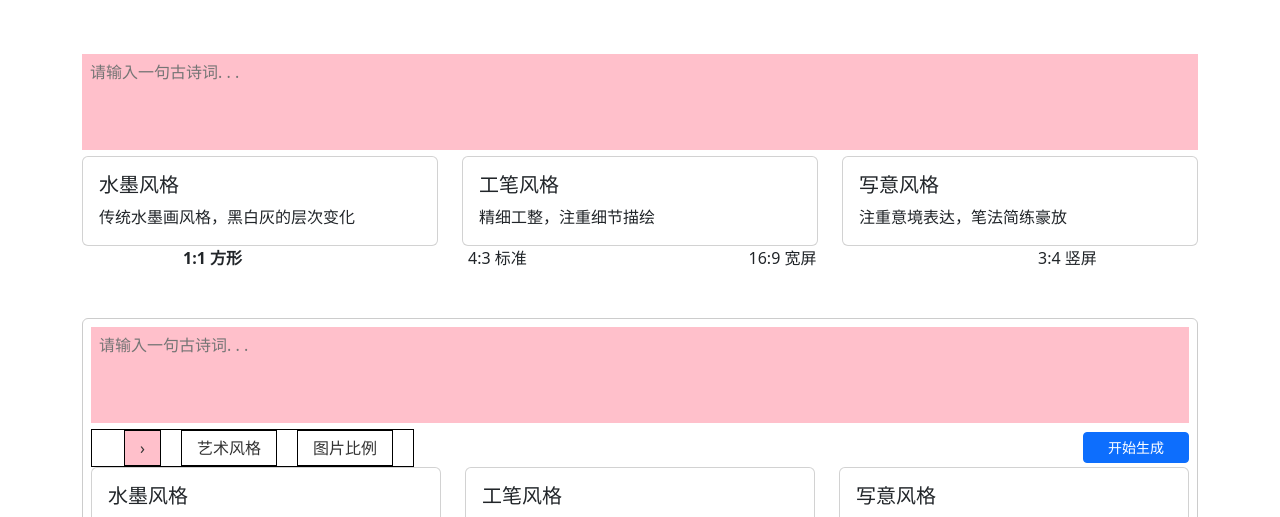
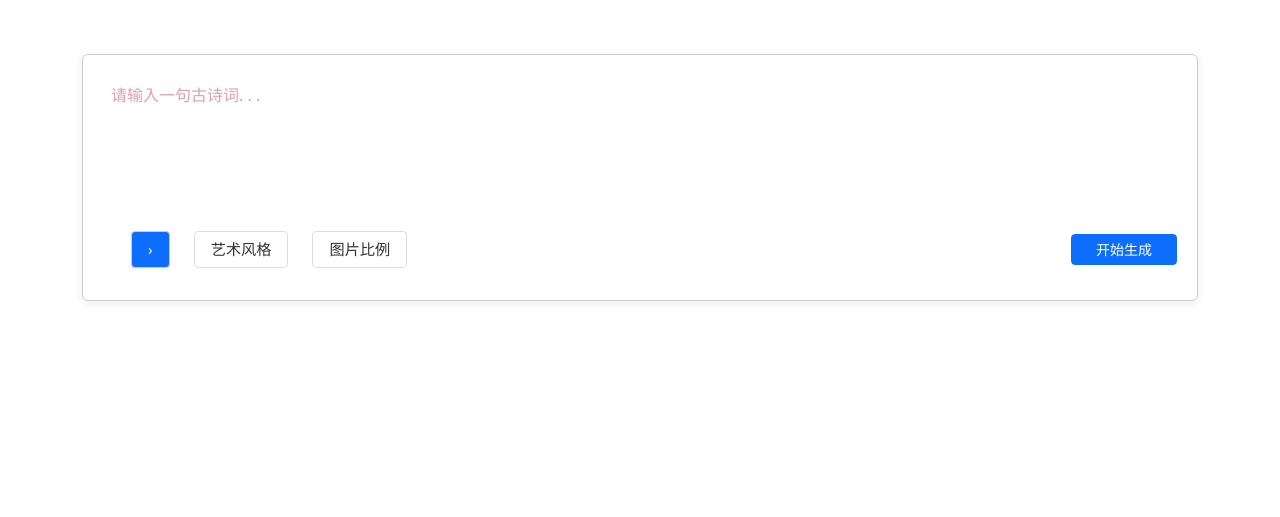
Before and after one commit to Flct-yy/shihua-china, a React (Vite) app: page / in a window 1280 px wide. Shown: the part 427-944 px from the top of the page. After the commit the page ends 800 px from the top, so only its background shows below. Built offline with nearby package versions, Linux system fonts and the light colour scheme.

Commit message:
AllSelect完成

```diff
--- a/src/components/core/AllSelect.jsx
+++ b/src/components/core/AllSelect.jsx
@@ -1,4 +1,4 @@
-import React from "react";
+import React, { useRef } from "react";
 import PoemInput from "./PoemInput";
 import StyleSelector from "./StyleSelector";
 import ImageRatio from "./ImageRatio";
@@ -8,47 +8,87 @@ import "@/scss/AllSelect.scss";
 const AllSelect = () => {
   const [activeTab, setActiveTab] = React.useState("poem");
 
+  // 用ref获取各模块
+  const poemRef = useRef(null);
+  const styleRef = useRef(null);
+  const ratioRef = useRef(null);
+  const navRef = useRef(null);
+  const containerRef = useRef(null);
+
+  // 处理tab切换
+  const handleTabChange = (tab) => {
+    setActiveTab(tab);
+  };
+
   return (
-    <div className="my-5 p-2 rounded container d-flex flex-column items-center" style={{ border: "1px solid #ccc", overflow: "hidden" }}>
+    <div
+      ref={containerRef}
+      className="all-select-container my-5 rounded container"
+    >
+      <div className="all-select-wrapper p-2 rounded container d-flex flex-column">
+        {/* 选项卡导航 - 根据当前tab位置变化 */}
+        <div
+          ref={navRef}
+          className={`nav-container d-flex justify-content-between align-items-center transition-all duration-300 ease-in-out ${activeTab === 'poem' ? 'nav-bottom' : 'nav-top'}`}
+        >
+          <ul className="choice-nav">
+            <li className="choice-nav-item">
+              <button
+                className={`choice-nav-link ${activeTab === "poem" ? " active" : ""}`}
+                onClick={() => handleTabChange("poem")}
+              >
+                ›
+              </button>
+            </li>
+            <li className="choice-nav-item">
+              <button
+                className={`choice-nav-link ${activeTab === "style" ? " active" : ""}`}
+                onClick={() => handleTabChange("style")}
+              >
+                艺术风格
+              </button>
+            </li>
+            <li className="choice-nav-item">
+              <button
+                className={`choice-nav-link ${activeTab === "ratio" ? " active" : ""}`}
+                onClick={() => handleTabChange("ratio")}
+              >
+                图片比例
+              </button>
+            </li>
+          </ul>
+          <GenerateButton />
+        </div>
 
-      <div className="choice-content-wrapper">
-        <div className="choice-content-item">
+        {/* 输入框区域 */}
+        <div
+          ref={poemRef}
+          className={`poem-container choice-content-item transition-all duration-300 ease-in-out ${activeTab === 'poem' ? 'poem-visible' : 'poem-hidden'}`}
+        >
           <PoemInput isActive={activeTab === "poem"} />
         </div>
-      </div>
 
-
-      {/* 选项卡导航 */}
-      <div class="d-flex justify-content-between align-items-center">
-        <ul className="choice-nav">
-          <li className="choice-nav-item" >
-            <button className={"choice-nav-link" + (activeTab === "poem" ? " active" : "")} onClick={() => setActiveTab("poem")}> › </button>
-          </li>
-          <li className="choice-nav-item" >
-            <button className={"choice-nav-link" + (activeTab === "style" ? " active" : "")} onClick={() => setActiveTab("style")}>艺术风格</button>
-          </li>
-          <li className="choice-nav-item" >
-            <button className={"choice-nav-link" + (activeTab === "ratio" ? " active" : "")} onClick={() => setActiveTab("ratio")}>图片比例</button>
-          </li>
-        </ul>
-        <GenerateButton />
-      </div>
-
-      <div className="choice-content-wrapper">
+        {/* 内容选择区域 */}
         <div className="choice-content">
-          <div className="choice-content-item">
+          {/* 艺术风格选择器 */}
+          <div
+            ref={styleRef}
+            className={`style-container choice-content-item transition-all duration-300 ease-in-out ${activeTab === 'style' ? 'content-visible' : 'content-hidden'}`}
+          >
             <StyleSelector isActive={activeTab === "style"} />
           </div>
 
-          <div className="choice-content-item">
+          {/* 图片比例选择器 */}
+          <div
+            ref={ratioRef}
+            className={`ratio-container choice-content-item transition-all duration-300 ease-in-out ${activeTab === 'ratio' ? 'content-visible' : 'content-hidden'}`}
+          >
             <ImageRatio isActive={activeTab === "ratio"} />
           </div>
         </div>
       </div>
-
     </div>
-  )
+  );
 }
 
-
 export default AllSelect;
--- a/src/components/core/ImageRatio.jsx
+++ b/src/components/core/ImageRatio.jsx
@@ -1,10 +1,11 @@
 import React from 'react';
 import '@/scss/ImageRatio.scss'
 
-const ImageRatio = () => {
+const ImageRatio = (props) => {
+  const { isActive } = props;
 
   return (
-    <div className="row">
+    <div className={"row image-ratio " + (isActive? "active" : "not-active")}>
       <div className="col-sm-6 col-md-3">
         <div className="ratio-option">
           {/* <div className="ratio-preview" style="aspect-ratio: 1/1;"></div> */}
--- a/src/components/core/PoemInput.jsx
+++ b/src/components/core/PoemInput.jsx
@@ -76,7 +76,7 @@ const PoemInput = (props) => {
     <div className="tab-pane fade show active" id="poem" role="tabpanel">
       <div className="row">
         <div className="col-12">
-          <textarea className={"input-textarea w-100 poem-input no-scrollbar px-2 " + (isActive ? "active" : "")} placeholder="请输入一句古诗词. . ." ref={textareaRef} value={poem} onChange={TextareaChange}></textarea>
+          <textarea className={"input-textarea w-100 poem-input no-scrollbar px-2 " + (isActive ? "active" : "not-active")} placeholder="请输入一句古诗词. . ." ref={textareaRef} value={poem} onChange={TextareaChange}></textarea>
         </div>
       </div>
     </div>
--- a/src/components/core/StyleSelector.jsx
+++ b/src/components/core/StyleSelector.jsx
@@ -1,10 +1,11 @@
 import React from "react";
 import "@/scss/StyleSelector.scss"
 
-const StyleSelector = () => {
+const StyleSelector = (props) => {
+  const { isActive } = props;
 
   return (
-    <div className="row">
+    <div className={"row style-selector " + (isActive? "active" : "not-active")}>
       <div className="col-md-4">
         <div className="card style-card style-card-active">
           {/* <img src="#" className="card-img-top" alt="水墨风格" /> */}
--- a/src/pages/home.jsx
+++ b/src/pages/home.jsx
@@ -14,9 +14,6 @@ const Home = () => {
       <main className="container">
         <h1 className="display-3 my-5 text-center">诗词成画，意境自现</h1>
 
-        <PoemInput />
-        <StyleSelector />
-        <ImageRatio />
         <AllSelect />
 
       </main>
--- a/src/scss/AllSelect.scss
+++ b/src/scss/AllSelect.scss
@@ -1,54 +1,130 @@
+// 导航栏样式
 .choice-nav {
   display: flex;
-  margin: auto 0;
+  margin: 0;
   justify-content: center;
   align-items: center;
-  border: 1px solid #000;
-
-
+  padding: 0.5rem 1rem;
+  border-radius: 6px;
 
   .choice-nav-item {
-
-    text-decoration: none;
-    //去掉li的默认样式
     list-style: none;
-    margin-right: 20px;
-    font-size: 16px;
-    font-weight: bold;
-
+    margin: 0 0.75rem;
+    font-size: 1rem;
+    font-weight: 500;
 
     .choice-nav-link {
-      border: 1px solid #000;
+      border: 1px solid #ddd;
       background-color: transparent;
       color: #333;
-      padding: 5px 15px;
+      padding: 0.375rem 1rem;
+      border-radius: 4px;
+      cursor: pointer;
+      transition: all 0.3s ease;
+      font-size: 0.95rem;
 
+      &:hover:not(.active) {
+        background-color: #f0f0f0;
+        border-color: #bbb;
+      }
 
       &.active {
-        background-color: pink;
+        background-color: #0d6efd;
+        color: #fff;
+        border-color: #ffb6c1;
+        box-shadow: 0 2px 4px rgba(0, 0, 0, 0.05);
       }
     }
-
-
   }
 }
 
-.choice-content-item {
-
-  // transform: rotatey(-90deg);
+// 容器样式
+.all-select-container {
+  padding: 1rem;
+  box-shadow: 0 2px 8px rgba(0, 0, 0, 0.08);
+  border: 1px solid #ccc;
+  overflow: hidden;
+  transition: height 0.3s ease-in-out;
+  position: relative;
+  height: auto;
 }
 
-.poem-active {
-  transform: rotatey(0deg);
+.all-select-wrapper {
+  display: flex;
+  flex-direction: column;
+  gap: 1rem;
+  transition: all 0.3s ease-in-out;
+  position: relative;
 }
 
+// 导航栏位置变化
+.nav-container {
+  position: relative;
+  z-index: 10;
+}
+
+.nav-top {
+  order: 1;
+  margin-bottom: 1rem;
+}
+
+.nav-bottom {
+  order: 3;
+  margin-top: 1rem;
+}
+
+// 内容区域通用样式
 .choice-content {
+  display: flex;
+  flex-direction: column;
+  gap: 1rem;
+  order: 2;
+}
 
-  .choice-content-item {
-    transition: rotatey 0.5s ease-in-out;
-  }
+.choice-content-item {
+  transition: all 0.3s ease-in-out;
+  position: relative;
+}
 
-  .active {
-    transform: rotatey(0deg);
-  }
+// 输入框动画
+.poem-container {
+  order: 2;
+  transition: all 0.3s ease-in-out;
+  overflow: hidden;
 }
+
+.poem-visible {
+  transform: translateY(0);
+  opacity: 1;
+  height: auto;
+}
+
+.poem-hidden {
+  transform: translateY(-100%);
+  opacity: 0;
+  height: 0;
+  position: absolute;
+  width: 100%;
+  top: 0;
+}
+
+// 内容区域动画
+.style-container,
+.ratio-container {
+  overflow: hidden;
+  transition: all 0.3s ease-in-out;
+}
+
+.content-visible {
+  transform: translateY(0);
+  opacity: 1;
+  height: auto;
+}
+
+.content-hidden {
+  transform: translateY(100%);
+  opacity: 0;
+  height: 0;
+  position: absolute;
+  width: 100%;
+}
--- a/src/scss/ImageRatio.scss
+++ b/src/scss/ImageRatio.scss
@@ -1,14 +1,37 @@
 .ratio-option {
 
+  .text {
+    padding: 0.375rem 0.75rem;
+    border-radius: 4px;
+    cursor: pointer;
+    transition: all 0.2s ease;
+    user-select: none;
+    color: #1890ff;
 
-  .text{
     &:hover {
-      font-weight: bold;
+      font-weight: 600;
     }
   }
 
   .ratio-option-active {
 
-    font-weight: bold;
+    font-weight: 600;
+
   }
 }
+
+
+.image-ratio {
+  transition: "height 0.4s cubic-bezier(0.34, 1.56, 0.64, 1)",
+
+}
+
+.active {
+  display: block;
+  height: auto;
+}
+
+.not-active {
+  display: none;
+  height: 0rem;
+}
--- a/src/scss/PoemInput.scss
+++ b/src/scss/PoemInput.scss
@@ -1,16 +1,37 @@
 .input-textarea {
   resize: none;
   border: none;
-  background-color: pink;
-  caret-color: auto;
-  height: 6rem;
-  line-height: 2rem;
+  caret-color: #d81f26;
+  line-height: 1.8;
+  width: 100%;
+  border-radius: 6px;
+  font-size: 1rem;
+  min-height: 6rem;
+  box-sizing: border-box;
+  transition: all 0.3s ease;
 
   &:focus {
     outline: none;
   }
 
-  &.active {
+  &::placeholder {
+    color: #d48892;
+    opacity: 0.8;
+  }
 
-  }
 }
+
+
+.poem-input {
+  transition: "height 0.4s cubic-bezier(0.34, 1.56, 0.64, 1)",
+}
+
+.active {
+  display: block;
+  height: auto;
+}
+
+.not-active {
+  display: none;
+  height: 0rem;
+}
--- a/src/scss/StyleSelector.scss
+++ b/src/scss/StyleSelector.scss
@@ -1,11 +1,55 @@
 .card {
+  border-radius: 6px;
+  cursor: pointer;
+  transition: all 0.3s ease-in-out;
+  background-color: white;
 
-  transition: transform 0.3s ease-in-out;
   &:hover {
-    transform: scale(1.01);
+    transform: scale(1.03);
+    box-shadow: 0 3px 6px rgba(0, 0, 0, 0.05);
+
+  }
+
+  &.style-card-active {
+    background-color: #e6f7ff;
+    border-color: #91d5ff;
+    color: #1890ff;
+    box-shadow: 0 2px 4px rgba(24, 144, 255, 0.15);
+    animation: pulse 0.6s ease-in-out;
+
+    &:hover {
+      transform: scale(1.03);
+      box-shadow: 0 4px 8px rgba(24, 144, 255, 0.2);
+    }
   }
 }
 
-.style-card-active{
-  background-color: skyblue;
+// 为卡片添加选中动画
+@keyframes pulse {
+  0% {
+    box-shadow: 0 0 0 0 rgba(24, 144, 255, 0.4);
+  }
+
+  70% {
+    box-shadow: 0 0 0 6px rgba(24, 144, 255, 0);
+  }
+
+  100% {
+    box-shadow: 0 0 0 0 rgba(24, 144, 255, 0);
+  }
 }
+
+.style-selector {
+  transition: "height 0.4s cubic-bezier(0.34, 1.56, 0.64, 1)",
+
+}
+
+.active {
+  display: block;
+  height: auto;
+}
+
+.not-active {
+  display: none;
+  height: 0rem;
+}
```
